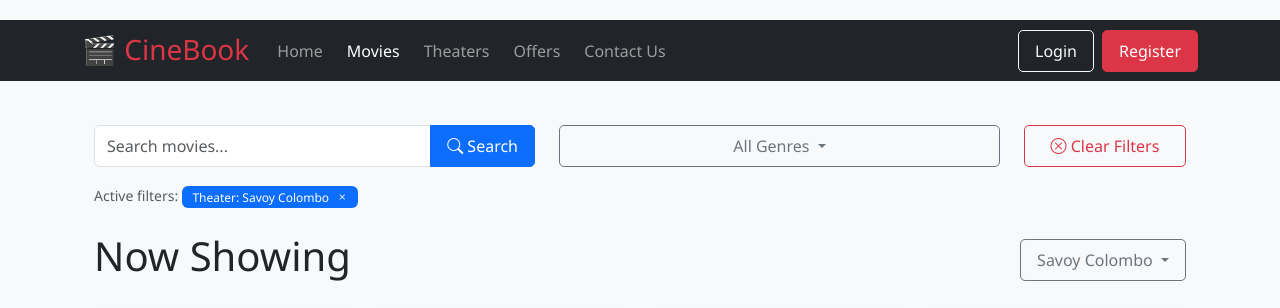
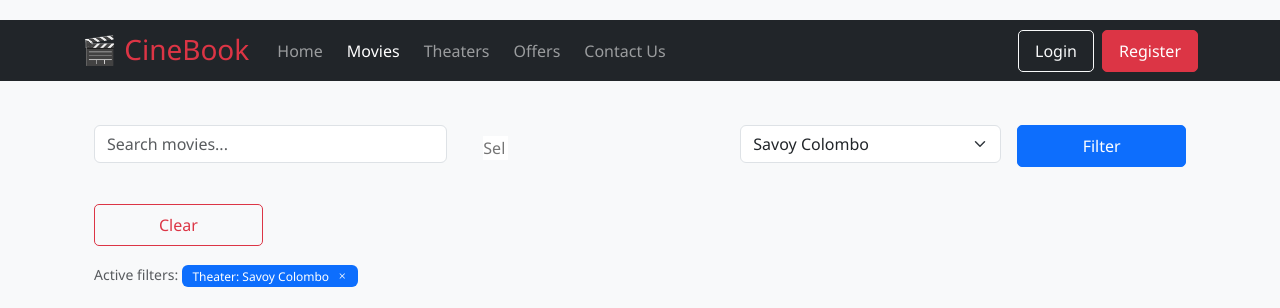
Before and after one commit to Dinusha1112/Booking_system, a Django app: page /movies/?theater=18 in a window 1280 px wide. Shown: the top 308 px of the page. Run offline with Django 5.2, Linux system fonts and the light colour scheme; data comes from the database, SQL or seed files in the repository; both versions use the stored data as it was after the commit; some libraries are stand-ins or nearby versions.

Commit message:
fixed bugs

```diff
--- a/booking_system/templates/booking_system/base.html
+++ b/booking_system/templates/booking_system/base.html
@@ -123,7 +123,7 @@
             </div>
         </div>
     </footer>
-
+    <script src="https://code.jquery.com/jquery-3.6.0.min.js"></script>
     <script src="https://cdn.jsdelivr.net/npm/bootstrap@5.3.0/dist/js/bootstrap.bundle.min.js"></script>
     <script src="https://cdn.jsdelivr.net/npm/swiper@8/swiper-bundle.min.js"></script>
     <script src="https://cdn.jsdelivr.net/npm/bootstrap@5.1.3/dist/js/bootstrap.bundle.min.js"></script>
--- a/movies/templates/movies/movies.html
+++ b/movies/templates/movies/movies.html
@@ -6,89 +6,69 @@
 <div class="container my-5">
     <!-- Search and Filter Section -->
     <section class="mb-4">
-        <div class="row">
-            <div class="col-md-5 mb-3 mb-md-0">
-                <form method="get" action="{% url 'movies:movies' %}">
-                    <div class="input-group">
+        <form method="get" action="{% url 'movies:movies' %}" class="row g-3">
+            <!-- Search Input -->
+            <div class="col-md-4">
                 <input type="text" class="form-control" name="q" placeholder="Search movies..."
-                               value="{{ request.GET.q }}">
-                        <button class="btn btn-primary" type="submit">
-                            <i class="bi bi-search"></i> Search
-                        </button>
+                       value="{{ search_query }}">
             </div>
-                    {% if request.GET.theater %}
-                        <input type="hidden" name="theater" value="{{ request.GET.theater }}">
-                    {% endif %}
-                    {% if request.GET.genre %}
-                        <input type="hidden" name="genre" value="{{ request.GET.genre }}">
-                    {% endif %}
-                </form>
+
+            <!-- Genre Dropdown -->
+            <div class="col-md-3">
+            <select class="form-select" name="genres" multiple id="genre-select">
+                {% for code, name in GENRE_CHOICES %}
+                    <option value="{{ name }}"
+                            {% if name in selected_genres %}selected{% endif %}>
+                        {{ name }}
+                    </option>
+                {% endfor %}
+            </select>
             </div>
-            <div class="col-md-5">
-                <div class="dropdown" id="genreDropdown">
-                    <button class="btn btn-outline-secondary dropdown-toggle w-100" type="button"
-                            data-bs-toggle="dropdown" aria-expanded="false">
-                        {% if request.GET.genres %}
-                            Genres: {{ request.GET.genres|format_genres }}
-                        {% else %}
-                            All Genres
-                        {% endif %}
-                    </button>
-                    <ul class="dropdown-menu w-100" style="position: absolute; inset: 0px auto auto 0px; margin: 0px; transform: translate(0px, 40px);" data-bs-popper="static">
-                        <li><a class="dropdown-item" href="{% url 'movies:movies' %}?{% if request.GET.q %}q={{ request.GET.q }}&{% endif %}{% if request.GET.theater %}theater={{ request.GET.theater }}{% endif %}">All Genres</a></li>
-                        {% for code, name in GENRE_CHOICES %}
-                        <li>
-                            <a class="dropdown-item" href="
-                                {% if request.GET.genres|contains:name %}
-                                    {% url 'movies:movies' %}?{% if request.GET.q %}q={{ request.GET.q }}&{% endif %}{% if request.GET.theater %}theater={{ request.GET.theater }}&{% endif %}genres={{ request.GET.genres|remove_genre:name }}
-                                {% else %}
-                                    {% url 'movies:movies' %}?{% if request.GET.q %}q={{ request.GET.q }}&{% endif %}{% if request.GET.theater %}theater={{ request.GET.theater }}&{% endif %}{% if request.GET.genres %}genres={{ request.GET.genres|add_genre:name }}{% else %}genres={{ name }}{% endif %}
-                                {% endif %}">
-                                {% if request.GET.genres|contains:name %}
-                                    <i class="bi bi-check-square-fill me-2"></i>
-                                {% else %}
-                                    <i class="bi bi-square me-2"></i>
-                                {% endif %}
-                                {{ name }}
-                            </a>
-                        </li>
+
+            <!-- Theater Dropdown -->
+            <div class="col-md-3">
+                <select class="form-select" name="theater">
+                    <option value="">All Theaters</option>
+                    {% for theater in theaters %}
+                        <option value="{{ theater.id }}" {% if selected_theater == theater.id|stringformat:"s" %}selected{% endif %}>
+                            {{ theater.name }}
+                        </option>
                     {% endfor %}
-                    </ul>
+                </select>
             </div>
+
+            <!-- Submit and Clear Buttons -->
+            <div class="col-md-2">
+                <button type="submit" class="btn btn-primary w-100">Filter</button>
             </div>
             <div class="col-md-2">
-                <a href="{% url 'movies:movies' %}?clear=1" class="btn btn-outline-danger w-100">
-                    <i class="bi bi-x-circle"></i> Clear Filters
-                </a>
+                <a href="{% url 'movies:movies' %}" class="btn btn-outline-danger w-100" onclick="resetFilters()">Clear</a>
             </div>
-        </div>
+        </form>
 
         <!-- Active Filters Display -->
-        {% if request.GET.q or request.GET.genres or request.GET.theater %}
+        {% if search_query or selected_genres or selected_theater %}
         <div class="mt-3">
             <small class="text-muted">Active filters:</small>
-            {% if request.GET.q %}
+            {% if search_query %}
             <span class="badge bg-primary me-1">
-                Search: "{{ request.GET.q }}"
-                <a href="?{% if request.GET.genres %}genres={{ request.GET.genres }}&{% endif %}{% if request.GET.theater %}theater={{ request.GET.theater }}{% endif %}" class="text-white ms-1">
-                    <i class="bi bi-x"></i>
-                </a>
+                Search: "{{ search_query }}"
             </span>
             {% endif %}
-            {% if request.GET.genres %}
-                {% for genre in request.GET.genres.split %}
+
+            {% for genre in selected_genres %}
             <span class="badge bg-primary me-1">
                 Genre: {{ genre }}
-                    <a href="?{% if request.GET.q %}q={{ request.GET.q }}&{% endif %}{% if request.GET.theater %}theater={{ request.GET.theater }}&{% endif %}genres={{ request.GET.genres|remove_genre:genre }}" class="text-white ms-1">
+                <a href="?{% if search_query %}q={{ search_query }}&{% endif %}{% if selected_theater %}theater={{ selected_theater }}&{% endif %}{% for g in selected_genres %}{% if g != genre %}genres={{ g }}&{% endif %}{% endfor %}" class="text-white ms-1">
                     <i class="bi bi-x"></i>
                 </a>
             </span>
             {% endfor %}
-            {% endif %}
-            {% if request.GET.theater %}
+
+            {% if selected_theater %}
             <span class="badge bg-primary me-1">
-                Theater: {{ selected_theater_name }}
-                <a href="?{% if request.GET.q %}q={{ request.GET.q }}&{% endif %}{% if request.GET.genres %}genres={{ request.GET.genres }}{% endif %}" class="text-white ms-1">
+                Theater: {% for theater in theaters %}{% if theater.id == selected_theater|add:0 %}{{ theater.name }}{% endif %}{% endfor %}
+                <a href="?{% if search_query %}q={{ search_query }}&{% endif %}{% if selected_genres %}{% for genre in selected_genres %}genres={{ genre }}&{% endfor %}{% endif %}" class="text-white ms-1">
                     <i class="bi bi-x"></i>
                 </a>
             </span>
@@ -101,21 +81,6 @@
     <section id="now-showing" class="mb-5">
         <div class="d-flex justify-content-between align-items-center mb-4">
             <h1>Now Showing</h1>
-            <div class="dropdown">
-                <button class="btn btn-outline-secondary dropdown-toggle" type="button" data-bs-toggle="dropdown">
-                    {% if selected_theater %}
-                        {{ selected_theater_name|default:"Unknown Theater" }}
-                    {% else %}
-                        All Theaters
-                    {% endif %}
-                </button>
-                <ul class="dropdown-menu">
-                    <li><a class="dropdown-item" href="{% url 'movies:movies' %}">All Theaters</a></li>
-                    {% for theater in theaters %}
-                    <li><a class="dropdown-item" href="{% url 'movies:movies' %}?theater={{ theater.id }}">{{ theater.name }}</a></li>
-                    {% endfor %}
-                </ul>
-            </div>
         </div>
 
         {% if not now_showing %}
@@ -191,12 +156,64 @@
 {% endblock %}
 
 {% block extra_js %}
+<script src="https://cdn.jsdelivr.net/npm/select2@4.1.0-rc.0/dist/js/select2.min.js"></script>
+<link href="https://cdn.jsdelivr.net/npm/select2@4.1.0-rc.0/dist/css/select2.min.css" rel="stylesheet" />
+<link href="https://cdn.jsdelivr.net/npm/select2-bootstrap-5-theme@1.3.0/dist/select2-bootstrap-5-theme.min.css" rel="stylesheet" />
+
 <script>
-document.addEventListener('DOMContentLoaded', function() {
-    // Prevent genre dropdown from closing when clicking inside
-    document.getElementById('genreDropdown').addEventListener('click', function(e) {
-        e.stopPropagation();
+$(document).ready(function() {
+    $('#genre-select').select2({
+        theme: 'bootstrap-5',
+        placeholder: "Select genres...",
+        closeOnSelect: false,
+        width: '100%',
+        dropdownParent: $('#genre-select').parent(),
+        allowClear: true
+    });
+
+    // Modify the form submission to properly format multiple genres
+    $('form').on('submit', function(e) {
+        e.preventDefault(); // Prevent default form submission
+
+        // Get all form values
+        var formData = $(this).serializeArray();
+        var params = [];
+
+        // Reconstruct parameters with proper multiple values
+        $.each(formData, function(i, field) {
+            if (field.name === 'genres') {
+                params.push(field.name + '=' + encodeURIComponent(field.value));
+            } else if (field.value) {
+                params.push(field.name + '=' + encodeURIComponent(field.value));
+            }
+        });
+
+        // Build the URL with proper parameters
+        var url = $(this).attr('action') + '?' + params.join('&');
+
+        // Navigate to the new URL
+        window.location.href = url;
     });
 });
+
+function resetFilters() {
+    $('#genre-select').val(null).trigger('change');
+}
+
+function resetFilters() {
+    $('#genre-select').val(null).trigger('change');
+    // Other filter clearing logic
+}
 </script>
+
+<style>
+.select2-container--bootstrap-5 .select2-selection--multiple {
+    min-height: 38px;
+    padding: 0.375rem 0.75rem;
+}
+.select2-container--bootstrap-5 .select2-selection--multiple .select2-selection__choice {
+    margin-top: 0;
+    margin-right: 5px;
+}
+</style>
 {% endblock %}
--- a/movies/views.py
+++ b/movies/views.py
@@ -4,49 +4,35 @@ from django.contrib.auth.decorators import login_required
 from .models import Movie, Theater, Showtime, Seat, Booking, BookedSeat
 from .forms import BookingForm
 
+
 def movies_view(request):
     current_date = timezone.now().date()
-    now_showing = Movie.objects.filter(release_date__lte=current_date)
-    coming_soon = Movie.objects.filter(release_date__gt=current_date)
+    movies = Movie.objects.all()
 
-    # Clear filters if requested
-    if 'clear' in request.GET:
-        return redirect('movies:movies')
+    # Apply filters
+    if request.GET.get('q'):
+        movies = movies.filter(title__icontains=request.GET['q'])
 
-    # Search functionality
-    search_query = request.GET.get('q')
-    if search_query:
-        now_showing = now_showing.filter(title__icontains=search_query)
-        coming_soon = coming_soon.filter(title__icontains=search_query)
+    if request.GET.getlist('genres'):
+        movies = movies.filter(genres__name__in=request.GET.getlist('genres')).distinct()
 
-    # Genre filter
-    genre_filter = request.GET.get('genres')
-    if genre_filter:
-        genres = [g.strip() for g in genre_filter.split(',') if g.strip()]
-        if genres:
-            # Filter for movies that have ALL selected genres
-            for genre in genres:
-                now_showing = now_showing.filter(genres__name=genre)
-                coming_soon = coming_soon.filter(genres__name=genre)
+    if request.GET.get('theater'):
+        movies = movies.filter(showtime__theater_id=request.GET['theater']).distinct()
 
-    # Theater filter
-    theater_id = request.GET.get('theater')
-    selected_theater_name = None
-    if theater_id:
-        now_showing = now_showing.filter(showtime__theater_id=theater_id).distinct()
-        try:
-            selected_theater_name = Theater.objects.get(id=theater_id).name
-        except Theater.DoesNotExist:
-            pass
+    # Split into now showing and coming soon
+    now_showing = movies.filter(release_date__lte=current_date)
+    coming_soon = movies.filter(release_date__gt=current_date)
 
-    return render(request, 'movies/movies.html', {
+    context = {
         'now_showing': now_showing,
         'coming_soon': coming_soon,
         'theaters': Theater.objects.all(),
-        'selected_theater': int(theater_id) if theater_id else None,
-        'selected_theater_name': selected_theater_name,
-        'GENRE_CHOICES': Movie.GENRE_CHOICES
-    })
+        'GENRE_CHOICES': Movie.GENRE_CHOICES,
+        'selected_genres': request.GET.getlist('genres'),
+        'selected_theater': request.GET.get('theater'),
+        'search_query': request.GET.get('q', '')
+    }
+    return render(request, 'movies/movies.html', context)
 
 def theaters_view(request):
     theaters = Theater.objects.all()
--- a/static/css/style.css
+++ b/static/css/style.css
@@ -155,3 +155,15 @@ body {
     padding: 8px 16px;
     transition: all 0.2s;
 }
+
+.filter-section {
+    background: #f8f9fa;
+    padding: 20px;
+    border-radius: 8px;
+    margin-bottom: 30px;
+}
+.filter-badge {
+    font-size: 0.9rem;
+    padding: 5px 10px;
+    margin-right: 8px;
+}
```
Also changed, not shown: db.sqlite3. Lines whose indentation alone changed are shown as unchanged.
